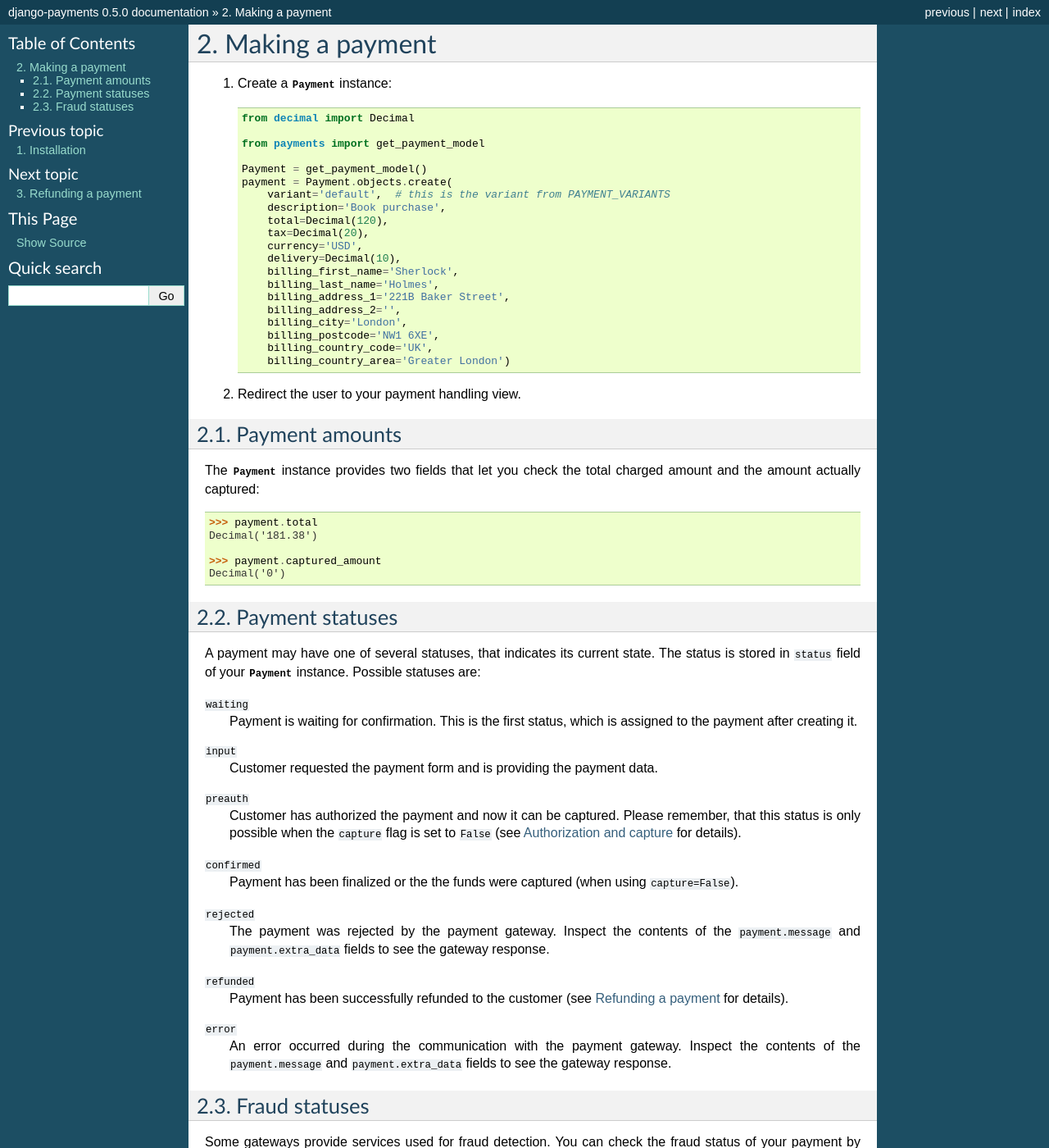
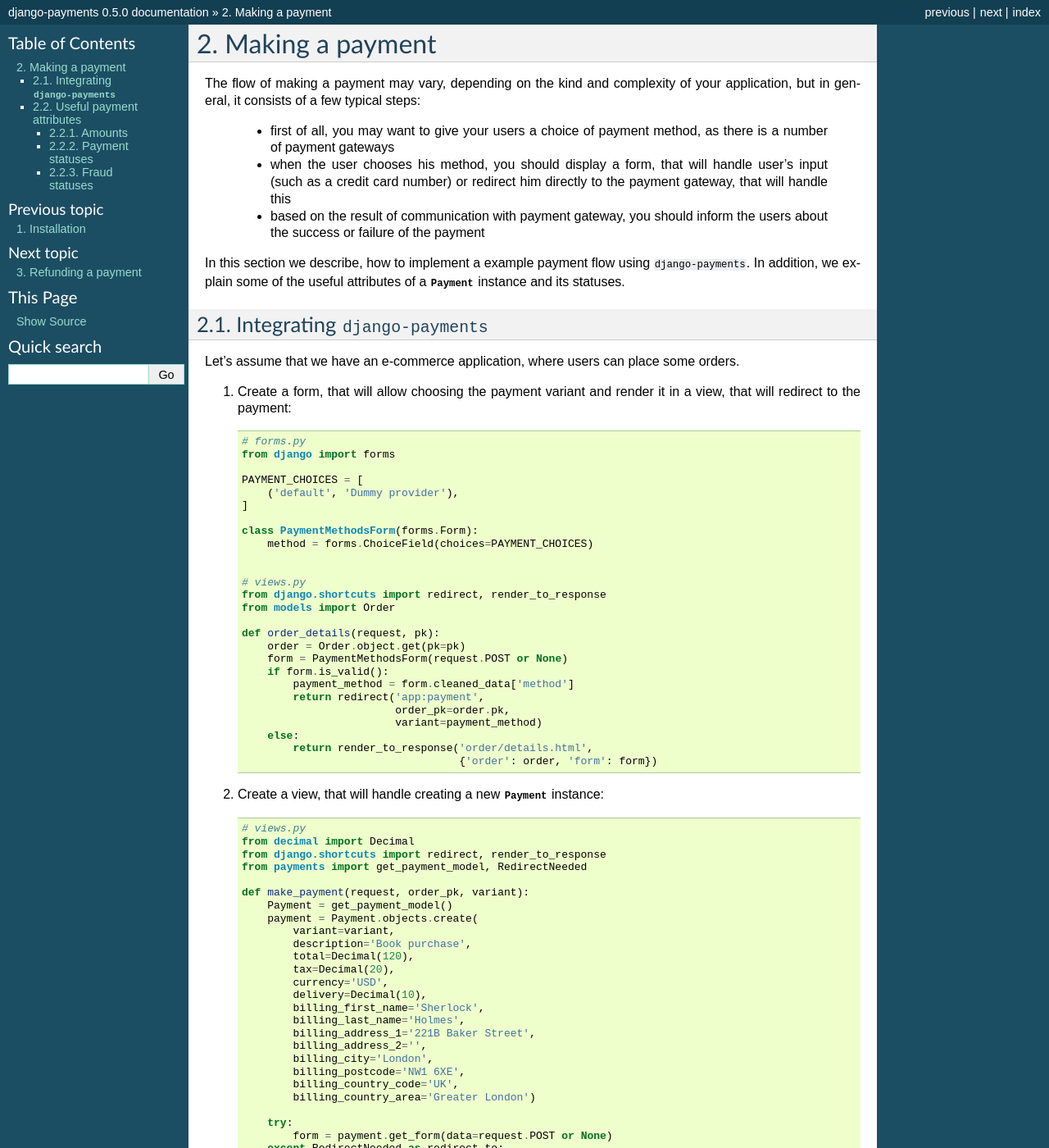
Before and after one commit to jazzband/django-payments, a Sphinx documentation site: the page built from doc/usage.rst, in a window 1280 px wide and 1400 px high. Shown: the whole window at 82% size. Built offline with Sphinx 7.4.7, drawn with Linux system fonts in a browser that asks for light colours; some of the changed text lies outside the part shown.

Commit message:
Work on describing integration in a more detailed way

```diff
--- a/doc/usage.rst
+++ b/doc/usage.rst
@@ -1,34 +1,95 @@
 Making a payment
 ================
 
-#. Create a :class:`Payment` instance::
+The flow of making a payment may vary, depending on the kind and complexity of your application, but in general, it consists of a few typical steps:
 
-      from decimal import Decimal
+  * first of all, you may want to give your users a choice of payment method, as there is a number of payment gateways
+  * when the user chooses his method, you should display a form, that will handle user's input (such as a credit card number) or redirect him directly to the payment gateway, that will handle this
+  * based on the result of communication with payment gateway, you should inform the users about the success or failure of the payment
 
-      from payments import get_payment_model
-
-      Payment = get_payment_model()
-      payment = Payment.objects.create(
-          variant='default',  # this is the variant from PAYMENT_VARIANTS
-          description='Book purchase',
-          total=Decimal(120),
-          tax=Decimal(20),
-          currency='USD',
-          delivery=Decimal(10),
-          billing_first_name='Sherlock',
-          billing_last_name='Holmes',
-          billing_address_1='221B Baker Street',
-          billing_address_2='',
-          billing_city='London',
-          billing_postcode='NW1 6XE',
-          billing_country_code='UK',
-          billing_country_area='Greater London')
-
-#. Redirect the user to your payment handling view.
+In this section we describe, how to implement a example payment flow using ``django-payments``. In addition, we explain some of the useful attributes of a :class:`Payment` instance and its statuses.
 
 
-Payment amounts
----------------
+Integrating ``django-payments``
+^^^^^^^^^^^^^^^^^^^^^^^^^^^^^^^
+Let's assume that we have an e-commerce application, where users can place some orders.
+
+#. Create a form, that will allow choosing the payment variant and render it in a view, that will redirect to the payment::
+
+    # forms.py
+    from django import forms
+
+    PAYMENT_CHOICES = [
+        ('default', 'Dummy provider'),
+    ]
+
+    class PaymentMethodsForm(forms.Form):
+        method = forms.ChoiceField(choices=PAYMENT_CHOICES)
+
+
+    # views.py
+    from django.shortcuts import redirect, render_to_response
+    from models import Order
+
+    def order_details(request, pk):
+        order = Order.object.get(pk=pk)
+        form = PaymentMethodsForm(request.POST or None)
+        if form.is_valid():
+            payment_method = form.cleaned_data['method']
+            return redirect('app:payment',
+                            order_pk=order.pk,
+                            variant=payment_method)
+        else:
+            return render_to_response('order/details.html',
+                                      {'order': order, 'form': form})
+
+
+#. Create a view, that will handle creating a new :class:`Payment` instance::
+
+      # views.py
+      from decimal import Decimal
+      from django.shortcuts import redirect, render_to_response
+      from payments import get_payment_model, RedirectNeeded
+
+      def make_payment(request, order_pk, variant):
+          Payment = get_payment_model()
+          payment = Payment.objects.create(
+              variant=variant,
+              description='Book purchase',
+              total=Decimal(120),
+              tax=Decimal(20),
+              currency='USD',
+              delivery=Decimal(10),
+              billing_first_name='Sherlock',
+              billing_last_name='Holmes',
+              billing_address_1='221B Baker Street',
+              billing_address_2='',
+              billing_city='London',
+              billing_postcode='NW1 6XE',
+              billing_country_code='UK',
+              billing_country_area='Greater London')
+
+          try:
+              form = payment.get_form(data=request.POST or None)
+          except RedirectNeeded as redirect_to:
+              return redirect(str(redirect_to))
+          except Exception:
+              payment.change_status('error')
+              return redirect('order:details', pk=order.pk)
+
+          template = 'order/payment/%s.html' % variant
+          return render_to_response(request, template,
+                                    {'form': form, 'payment': payment})
+
+
+
+Useful payment attributes
+^^^^^^^^^^^^^^^^^^^^^^^^^
+Below we present some of the useful attributes that are provided by the :class:`Payment` instances.
+
+
+Amounts
+-------
 The :class:`Payment` instance provides two fields that let you check the total charged amount and the amount actually captured::
 
       >>> payment.total
@@ -36,6 +97,7 @@
 
       >>> payment.captured_amount
       Decimal('0')
+
 
 
 Payment statuses
@@ -64,7 +126,6 @@
       An error occurred during the communication with the payment gateway. Inspect the contents of the ``payment.message`` and ``payment.extra_data`` fields to see the gateway response.
 
 
-
 Fraud statuses
 --------------
 
```
